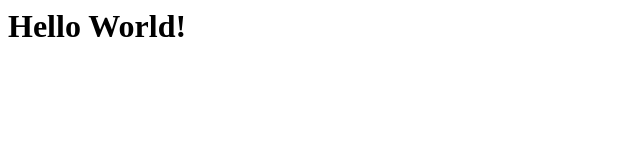
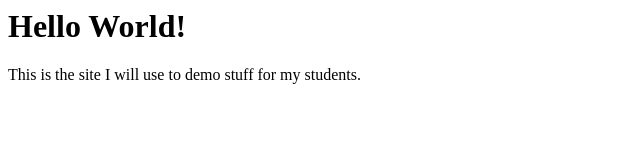
Before and after one commit to jeffalbert/site, a plain HTML site: page index.html in a window 1280 px wide. Shown: the whole page, without its empty margins (0-640 px from the left). Drawn offline with Linux system fonts and the light colour scheme.

Commit message:
Update index.html

```diff
--- a/index.html
+++ b/index.html
@@ -2,6 +2,8 @@
 
 
 <h1>Hello World!</h1>
+
+<p>This is the site I will use to demo stuff for my students.</p>
 
 
 
```
